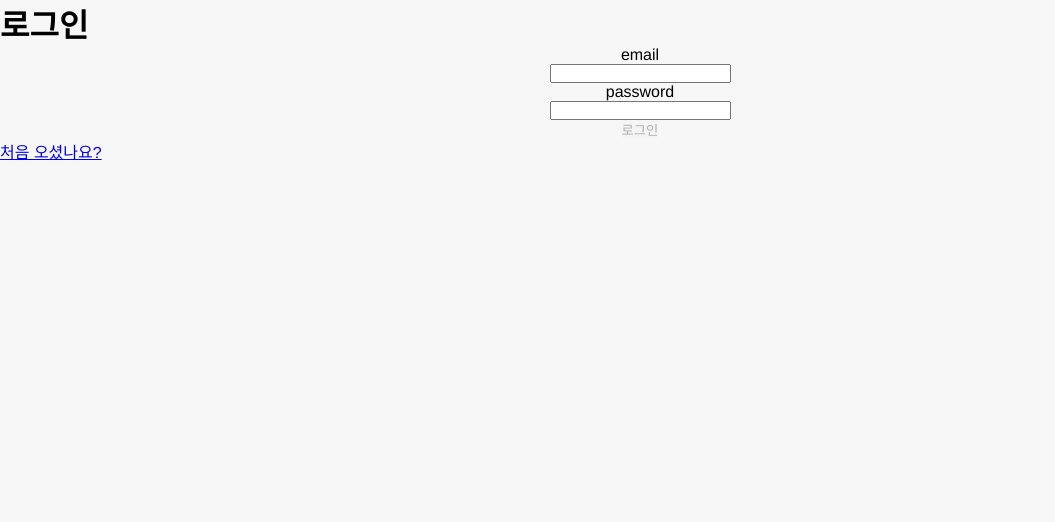
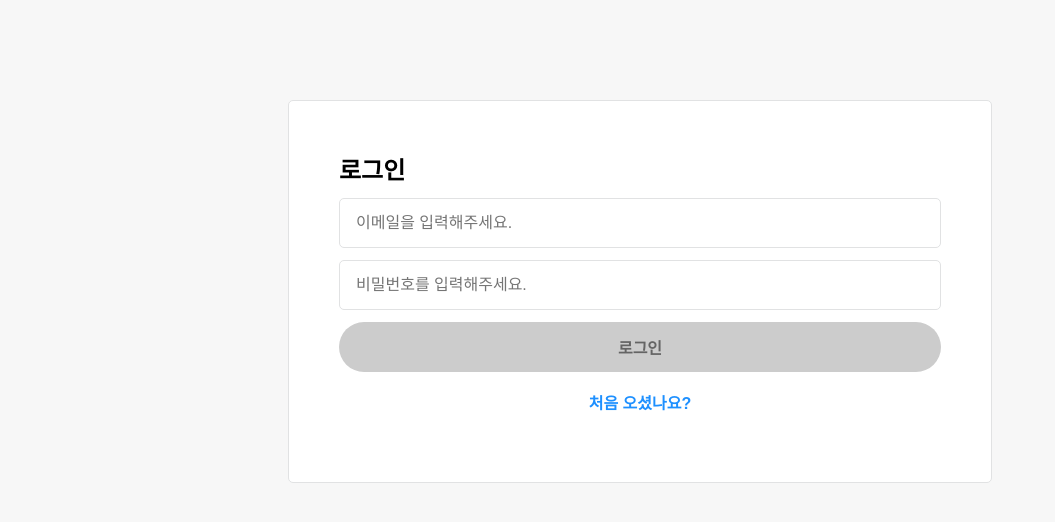
Before and after one commit to pre-onboarding-team-6/pre-onboarding-11th-1-6, a React (Create React App) app: page / in a window 1280 px wide. Shown: the top 522 px of the page, without its empty margins (0-1055 px from the left). Built offline with nearby package versions, Linux system fonts and the light colour scheme.

Commit message:
refactor: UI 업데이트
Co-authored-by: kyusung <operat04@users.noreply.github.com>
Co-authored-by: 오현재 <hangooksaram@users.noreply.github.com>
Co-authored-by: YUNHUI JO <YUNH7@users.noreply.github.com>

```diff
--- a/src/App.js
+++ b/src/App.js
@@ -1,12 +1,13 @@
 import { RouterProvider } from 'react-router-dom';
 import GlobalStyle from './styles/GlobalStyle';
 import routerConfig from './router/routerConfig';
+import { Container } from './components';
 
 const App = () => (
-  <>
+  <Container>
     <GlobalStyle />
     <RouterProvider router={routerConfig} />
-  </>
+  </Container>
 );
 
 export default App;
--- a/src/components/layout/Input.js
+++ b/src/components/layout/Input.js
@@ -1,10 +1,10 @@
 import styled from 'styled-components';
 import InvisibleLabel from './InvisibleLabel';
 
-const StyledInput = styled.input(({ w, mg, c }) => ({
+const StyledInput = styled.input(({ w, mg, c, invalid }) => ({
   margin: mg ?? '0px 0px 12px 0px',
-  border: '1px solid #e1e2e3',
-  borderBottom: '1px solid #e1e2e3',
+  border: '1px solid',
+  borderColor: invalid ? 'red' : '#e1e2e3',
   backgroundColor: c ?? 'white',
   width: w ?? '100%',
   height: '50px',
@@ -14,15 +14,15 @@ const StyledInput = styled.input(({ w, mg, c }) => ({
   paddingLeft: '16px',
   boxSizing: 'border-box',
   ':focus': {
-    border: '1px solid var(--primary-color)',
+    borderColor: invalid ? 'red' : 'var(--primary-color)',
     outline: 'none',
   },
 }));
 
-const Input = ({ ...rest }, { w, m, c, htmlFor, labelText }) => (
+const Input = ({ ...rest }, { w, m, c, htmlFor, labelText, invalid }) => (
   <>
     <InvisibleLabel htmlFor={htmlFor}>{labelText}</InvisibleLabel>
-    <StyledInput w={w} m={m} c={c} {...rest} />
+    <StyledInput w={w} m={m} c={c} invalid={invalid} {...rest} />
   </>
 );
 
--- a/src/components/sign/SignForm.js
+++ b/src/components/sign/SignForm.js
@@ -2,6 +2,7 @@ import styled from 'styled-components';
 import { Link } from 'react-router-dom';
 import { validate } from '../../utils';
 import { useAuth } from '../../hooks';
+import { Input, Button } from '..';
 
 const formConfig = {
   signin: {
@@ -11,7 +12,7 @@ const formConfig = {
     linkText: '처음 오셨나요?',
   },
   signup: {
-    buttonText: '회원가입',
+    formTypeText: '회원가입',
     dataTestId: 'signup-button',
     link: '/signin',
     linkText: '이미 회원이신가요?',
@@ -20,9 +21,14 @@ const formConfig = {
 
 const Form = styled.form`
   display: flex;
-  align-items: center;
   justify-content: space-between;
   flex-direction: column;
+`;
+
+const Warning = styled.span`
+  font-size: 14px;
+  color: red;
+  padding-left: 3px;
 `;
 
 const SignForm = ({ formType }) => {
@@ -32,36 +38,54 @@ const SignForm = ({ formType }) => {
   const allValid = emailValid && passwordValid;
   const signIn = formType === 'signin';
 
-  if (error) return <div>error</div>;
+  if (error)
+    return (
+      <div>
+        {error}
+        <p>{error.response.data.message}</p>
+      </div>
+    );
 
   return (
     <>
-      <h1>{formConfig[formType].formTypeText.toUpperCase()}</h1>
+      <h1>{formConfig[formType].formTypeText}</h1>
       <Form onSubmit={signIn ? handleSignInSubmit : handleSignUpSubmit}>
-        <label htmlFor="email">email</label>
-        <input
+        <Input
           id="email"
           name="email"
           value={formValues.email}
           onChange={handleValueChange}
           data-testid="email-input"
+          labelText="email"
+          htmlFor="email"
+          placeholder="이메일을 입력해주세요."
+          mg="12px 0 6px 0"
+          invalid={formValues.email && !emailValid}
         />
-        {formValues.email && !emailValid && <span>아이디는 @를 포함해야합니다.</span>}
-        <label htmlFor="password">password</label>
-        <input
+        {formValues.email && !emailValid && <Warning>아이디는 @를 포함해야합니다.</Warning>}
+        <Input
           id="password"
           name="password"
           type="password"
           value={formValues.password}
           onChange={handleValueChange}
           data-testid="password-input"
+          labelText="password"
+          htmlFor="password"
+          placeholder="비밀번호를 입력해주세요."
+          mg="6px 0 6px 0 "
+          invalid={formValues.password && !passwordValid}
         />
-        {formValues.password && !passwordValid && <span>비밀번호는 8자 이상이여야 합니다.</span>}
-        <button data-testid={formConfig[formType].dataTestId} disabled={!allValid}>
+        {formValues.password && !passwordValid && <Warning>비밀번호는 8자 이상이여야 합니다.</Warning>}
+        <Button data-testid={formConfig[formType].dataTestId} disabled={!allValid} mg="6px 0 0 0">
           {formConfig[formType].formTypeText}
-        </button>
+        </Button>
       </Form>
-      <Link to={formConfig[formType].link}>{formConfig[formType].linkText}</Link>
+      <Link to={formConfig[formType].link}>
+        <Button mg="5px 0px" bg="white" c="Dodgerblue">
+          {formConfig[formType].linkText}
+        </Button>
+      </Link>
     </>
   );
 };
--- a/src/components/sign/SignOutButton.js
+++ b/src/components/sign/SignOutButton.js
@@ -1,9 +1,12 @@
 import { Link } from 'react-router-dom';
 import { deleteToken } from '../../utils';
+import { Button } from '..';
 
 const SignOutButton = () => (
-  <Link to={'/'} onClick={deleteToken}>
-    <button type="button">로그아웃</button>
+  <Link to="/" onClick={deleteToken}>
+    <Button w="150px" borderRadius="15px" bg="#EFEFEF" mg="0px 0px 16px 0px" c="black" type="button">
+      로그아웃
+    </Button>
   </Link>
 );
 
--- a/src/components/todo/TodoInput.js
+++ b/src/components/todo/TodoInput.js
@@ -1,8 +1,13 @@
+import { Input, Button, Flex } from '..';
+
 const TodoInput = ({ create }) => (
   <form onSubmit={create}>
-    <input data-testid="new-todo-input" placeholder="Enter new todo!" />
-    <button data-testid="new-todo-add-button">+ 추가</button>
+    <Flex>
+      <Input w="75%" mg="0px 8px 0px 0px" id="todo-input" data-testid="new-todo-input" placeholder="Enter new todo!" />
+      <Button w="21%" borderRadius="15px" data-testid="new-todo-add-button">
+        + 추가
+      </Button>
+    </Flex>
   </form>
 );
-
 export default TodoInput;
--- a/src/components/todo/TodoItem.js
+++ b/src/components/todo/TodoItem.js
@@ -1,18 +1,27 @@
 import { useState } from 'react';
 import styled from 'styled-components';
+import InvisibleLabel from '../layout/InvisibleLabel';
+import { Input, Button } from '..';
 
-const InvisibleLabel = styled.label`
-  position: absolute;
-  width: 1px;
-  height: 1px;
-  margin: -1px;
-  border: 0;
-  padding: 0;
+const ListItem = styled.li`
+  font-size: 16px;
+  height: 50px;
+  margin-bottom: 8px;
+  display: flex;
+  align-items: center;
+`;
 
-  white-space: nowrap;
-  clip-path: inset(100%);
-  clip: rect(0 0 0 0);
-  overflow: hidden;
+const ListItemTitle = styled.span`
+  width: 70%;
+  margin-left: 8px;
+  text-decoration: ${props => props.isCompleted && 'line-through'};
+`;
+
+const ListItemButtonGroups = styled.div`
+  display: flex;
+  justify-content: flex-end;
+  width: 30%;
+  align-items: center;
 `;
 
 const TodoItem = ({ id, todo, isCompleted, update, remove }) => {
@@ -45,40 +54,68 @@ const TodoItem = ({ id, todo, isCompleted, update, remove }) => {
   };
 
   return (
-    <div>
-      <InvisibleLabel htmlFor={`todo-${id}`}>{`toggle todo-${id}`}</InvisibleLabel>
-      <input type="checkbox" id={`todo-${id}`} checked={isCompleted} onChange={handleToggleTodo} />
+    <ListItem>
+      <InvisibleLabel htmlFor={`todo-${id}-toggle`}>{`toggle todo-${id}`}</InvisibleLabel>
+      <input type="checkbox" id={`todo-${id}-toggle`} checked={isCompleted} onChange={handleToggleTodo} />
       {modifyMode ? (
         <>
-          <input
+          <Input
+            id={`todo-${id}`}
+            mg="0px 0px 0px 8px"
             value={modifyValue}
             onChange={handleModifyInputChange}
             onKeyUp={handleSubmitEnter}
             data-testid="modify-input"
+            w="70%"
           />
-          <div>
-            <button data-testid="submit-button" onClick={handleSubmitClick}>
+          <ListItemButtonGroups>
+            <Button
+              w="50px"
+              bg="rgb(138, 209, 146)"
+              mg="0px 8px 0px 0px"
+              borderRadius="15px"
+              data-testid="submit-button"
+              onClick={handleSubmitClick}>
               제출
-            </button>
-            <button type="button" data-testid="cancel-button" onClick={handleToggleModifyMode}>
+            </Button>
+            <Button
+              w="50px"
+              bg="rgb(255, 97, 97)"
+              borderRadius="15px"
+              type="button"
+              data-testid="cancel-button"
+              onClick={handleToggleModifyMode}>
               취소
-            </button>
-          </div>
+            </Button>
+          </ListItemButtonGroups>
         </>
       ) : (
         <>
-          <span>{todo}</span>
-          <div>
-            <button type="button" data-testid="modify-button" onClick={handleToggleModifyMode}>
+          <ListItemTitle isCompleted={isCompleted}>{todo}</ListItemTitle>
+          <ListItemButtonGroups>
+            <Button
+              w="50px"
+              bg="rgb(138, 209, 146)"
+              mg="0px 8px 0px 0px"
+              borderRadius="15px"
+              type="button"
+              data-testid="modify-button"
+              onClick={handleToggleModifyMode}>
               수정
-            </button>
-            <button type="button" data-testid="delete-button" onClick={handleDeleteClick}>
+            </Button>
+            <Button
+              w="50px"
+              bg="rgb(255, 97, 97)"
+              borderRadius="15px"
+              type="button"
+              data-testid="delete-button"
+              onClick={handleDeleteClick}>
               삭제
-            </button>
-          </div>
+            </Button>
+          </ListItemButtonGroups>
         </>
       )}
-    </div>
+    </ListItem>
   );
 };
 
--- a/src/pages/Todo.js
+++ b/src/pages/Todo.js
@@ -1,8 +1,9 @@
 import styled from 'styled-components';
-import { SignOutButton, TodoInput, TodoItem } from '../components';
+import { SignOutButton, TodoInput, TodoItem, Flex } from '../components';
 import { useTodos } from '../hooks';
 
 const TodoList = styled.ul`
+  margin-top: 16px;
   display: flex;
   flex-direction: column;
 `;
@@ -11,17 +12,26 @@ const Todo = () => {
   const { todos, isLoading, error, create, update, remove } = useTodos();
 
   if (isLoading) return <div>...loading</div>;
-  if (error) return <div>{error}</div>;
+  if (error)
+    return (
+      <div>
+        {error}
+        <p>{error.response.data.message}</p>
+      </div>
+    );
 
   return (
     <>
+      <Flex>
+        <h1>할 일</h1>
+        <SignOutButton />
+      </Flex>
       <TodoInput create={create} />
       <TodoList>
         {todos.map(({ id, todo, isCompleted }) => (
           <TodoItem key={id} id={id} todo={todo} isCompleted={isCompleted} update={update} remove={remove} />
         ))}
       </TodoList>
-      <SignOutButton />
     </>
   );
 };
```
